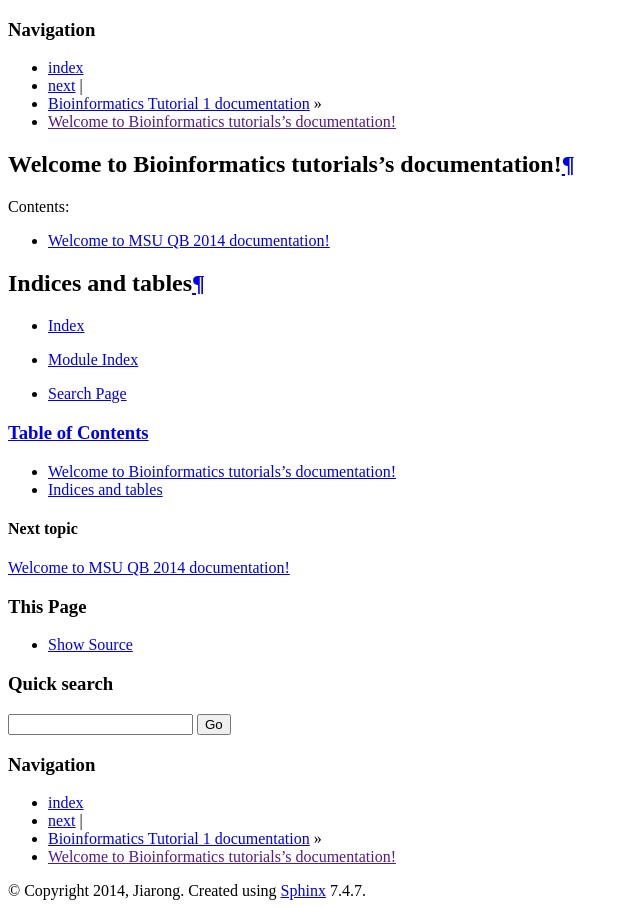
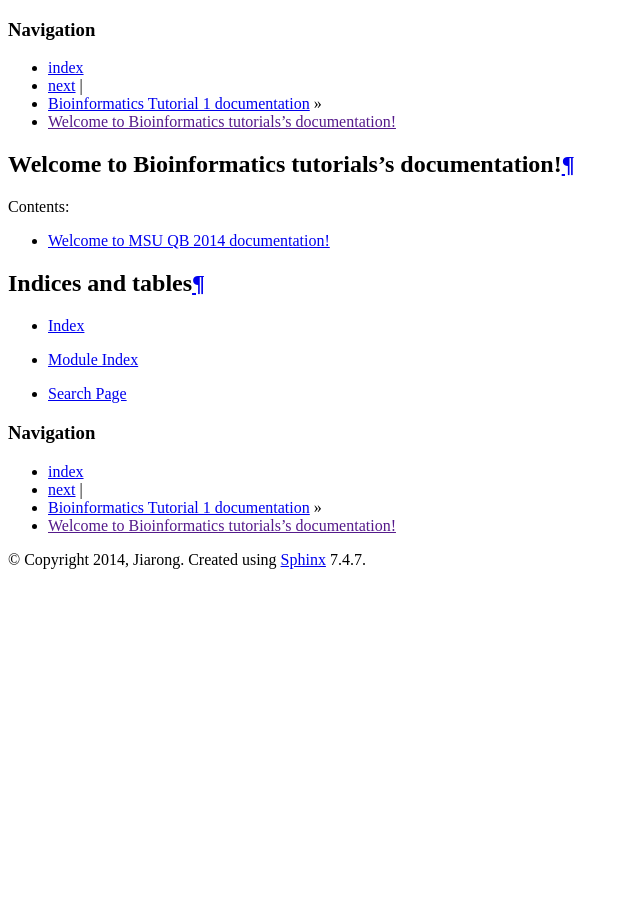
Before and after one commit to jiarong/tutorial, a Sphinx documentation site: the page built from docs/index.rst, in a window 1280 px wide. Shown: the whole page, without its empty margins (0-640 px from the left). Built offline with Sphinx 7.4.7, drawn with Linux system fonts in a browser that asks for light colours; pages that are not in the unit, such as notebooks, are missing from menus.

Commit message:
test theme

```diff
--- a/docs/conf.py
+++ b/docs/conf.py
@@ -100,7 +100,7 @@
 # Theme options are theme-specific and customize the look and feel of a theme
 # further.  For a list of options available for each theme, see the
 # documentation.
-#html_theme_options = {'nosidebar':True}
+html_theme_options = {'nosidebar':True}
 
 # Add any paths that contain custom themes here, relative to this directory.
 #html_theme_path = []
```
Also changed, not shown: 10 other files.
